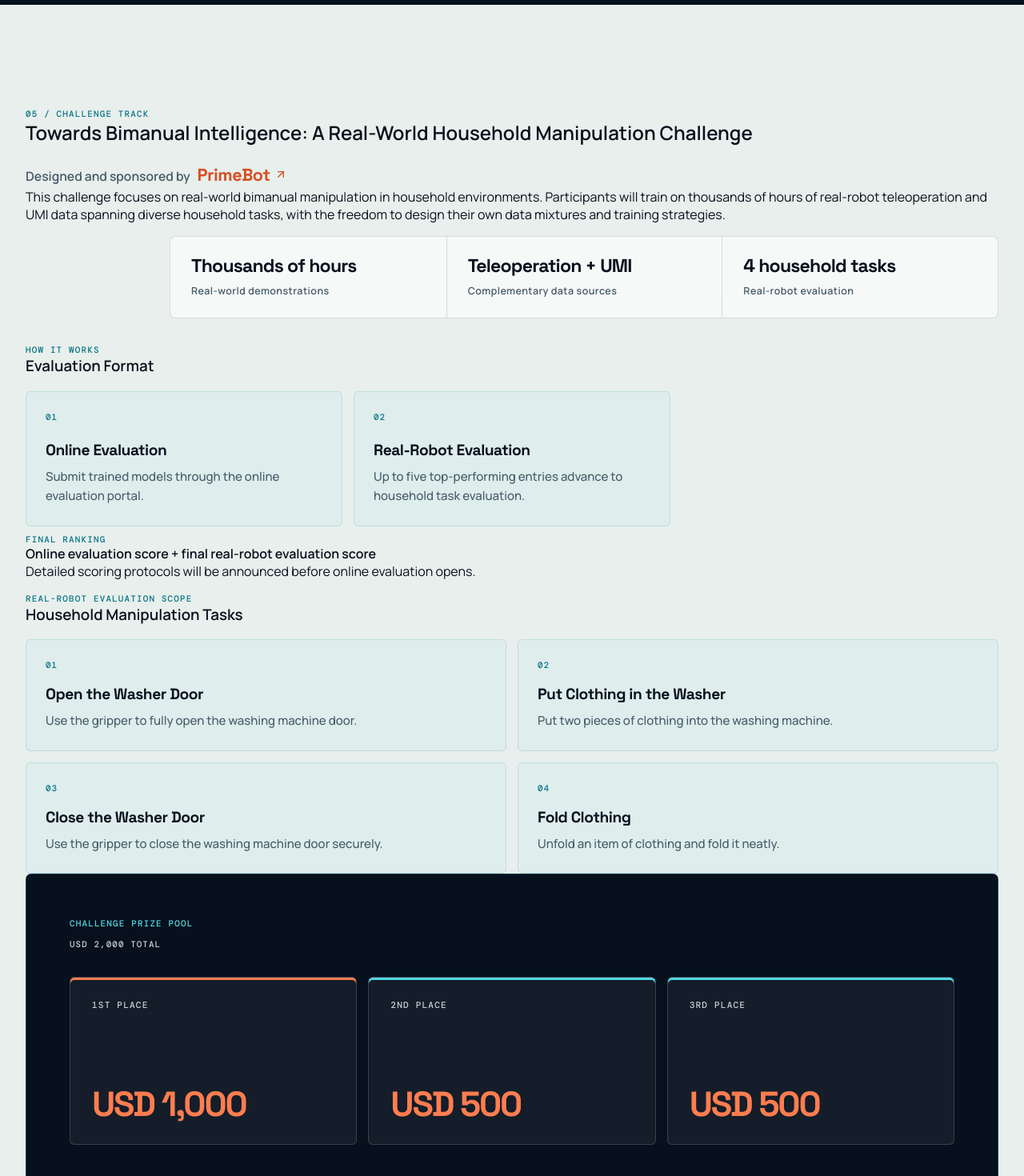
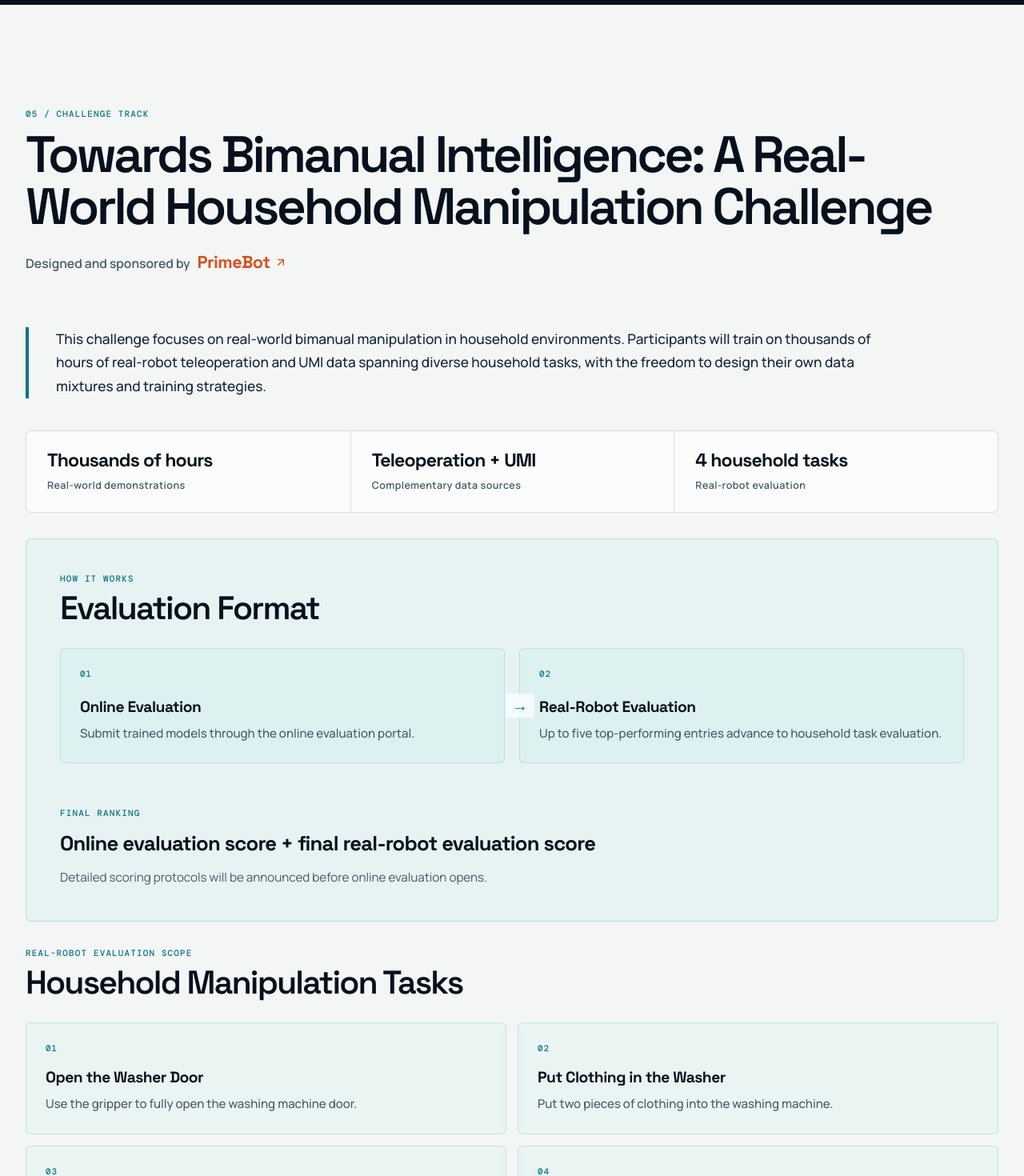
Before and after one commit to bimanual-robot-learning/bimanual-robot-learning.github.io, a React (Vite) app: page / in a window 1280 px wide. Shown: the part 6480-7950 px from the top of the page at 80% size. Built offline with nearby package versions, Linux system fonts and the light colour scheme.

Commit message:
style: redesign challenge track hierarchy

```diff
--- a/src/App.css
+++ b/src/App.css
@@ -849,8 +849,7 @@
   line-height: 1.5;
 }
 
-.person-card--organizer,
-.person-card--challenge-organizer {
+.person-card--organizer {
   display: grid;
   grid-template-columns: 104px 1fr;
   align-items: center;
@@ -859,14 +858,12 @@
   border-radius: 7px;
 }
 
-.person-card--organizer .person-card__media,
-.person-card--challenge-organizer .person-card__media {
+.person-card--organizer .person-card__media {
   aspect-ratio: 0.84;
   border-radius: 6px 0 0 6px;
 }
 
-.person-card--organizer .person-card__copy,
-.person-card--challenge-organizer .person-card__copy {
+.person-card--organizer .person-card__copy {
   padding: 18px;
 }
 
@@ -1319,19 +1316,7 @@
 .section--challenge {
   position: relative;
   overflow: hidden;
-  background: var(--paper-soft);
-}
-
-.challenge-grid {
-  position: absolute;
-  inset: 0;
-  opacity: 0.36;
-  background-image:
-    linear-gradient(rgba(27, 132, 153, 0.08) 1px, transparent 1px),
-    linear-gradient(90deg, rgba(27, 132, 153, 0.08) 1px, transparent 1px);
-  background-size: 64px 64px;
-  mask-image: linear-gradient(90deg, #000, transparent 92%);
-  pointer-events: none;
+  background: var(--paper);
 }
 
 .challenge-content {
@@ -1339,24 +1324,43 @@
   z-index: 1;
 }
 
-.section--challenge .section-heading h2 {
-  max-width: 980px;
+.challenge-heading {
+  width: 100%;
+  margin-bottom: clamp(38px, 5vw, 64px);
+}
+
+.challenge-heading h2 {
+  max-width: 1160px;
+  margin: 12px 0 0;
+  color: var(--ink-950);
+  font-family: var(--font-display);
+  font-size: clamp(3rem, 5vw, 4.5rem);
+  font-weight: 600;
+  letter-spacing: -0.055em;
+  line-height: 1.02;
   text-wrap: balance;
 }
 
-.section--challenge .section-heading .eyebrow,
-.challenge-block > .eyebrow,
+.challenge-evaluation > .eyebrow,
+.challenge-tasks > .eyebrow,
 .challenge-timeline > .eyebrow {
   color: var(--cyan-deep);
 }
 
-.section--challenge .section-description {
-  max-width: 900px;
+.challenge-introduction {
+  max-width: 1060px;
+  padding-left: clamp(22px, 3vw, 34px);
+  margin: 0 0 40px;
+  color: var(--ink-800);
+  border-left: 4px solid var(--cyan-deep);
+  font-size: 1.08rem;
+  font-weight: 500;
+  line-height: 1.72;
 }
 
 .challenge-sponsor {
   display: flex;
-  max-width: 900px;
+  max-width: 1060px;
   margin: 20px 0 0;
   flex-wrap: wrap;
   align-items: baseline;
@@ -1381,7 +1385,8 @@
 
 .challenge-facts {
   display: grid;
-  margin: 0 0 32px 180px;
+  width: 100%;
+  margin: 0 0 32px;
   padding: 0;
   overflow: hidden;
   background: rgba(255, 255, 255, 0.62);
@@ -1422,7 +1427,7 @@
   line-height: 1.12;
 }
 
-.challenge-block,
+.challenge-evaluation,
 .challenge-timeline {
   padding: clamp(28px, 4vw, 42px);
   margin-bottom: 32px;
@@ -1431,13 +1436,19 @@
   border-radius: 7px;
 }
 
-.challenge-block > .eyebrow,
+.challenge-evaluation {
+  background: rgba(82, 216, 230, 0.08);
+  border-color: rgba(27, 132, 153, 0.2);
+}
+
+.challenge-evaluation > .eyebrow,
 .challenge-timeline > .eyebrow,
 .challenge-prize-pool > header .eyebrow {
   margin: 0 0 8px;
 }
 
-.challenge-block > h3,
+.challenge-evaluation > h3,
+.challenge-tasks > h3,
 .challenge-timeline > h3 {
   max-width: 760px;
   margin: 0 0 28px;
@@ -1454,9 +1465,30 @@
   display: grid;
   padding: 0;
   margin: 0;
-  grid-template-columns: repeat(3, minmax(0, 1fr));
-  gap: 14px;
+  grid-template-columns: repeat(2, minmax(0, 1fr));
+  gap: 18px;
   list-style: none;
+}
+
+.challenge-flow li {
+  position: relative;
+}
+
+.challenge-flow li + li::before {
+  position: absolute;
+  top: 50%;
+  left: -18px;
+  z-index: 2;
+  width: 36px;
+  color: var(--cyan-deep);
+  background: #f3fbfc;
+  content: '\2192';
+  font-family: var(--font-mono);
+  font-size: 1.25rem;
+  font-weight: 700;
+  line-height: 30px;
+  text-align: center;
+  transform: translateY(-50%);
 }
 
 .challenge-flow li,
@@ -1500,15 +1532,40 @@
   line-height: 1.62;
 }
 
-.challenge-scoring-note {
-  padding: 17px 20px;
-  margin: 18px 0 0;
+.challenge-final-ranking {
+  padding: 26px 0 0;
+  margin: 28px 0 0;
   color: var(--ink-800);
-  background: rgba(82, 216, 230, 0.12);
-  border-left: 3px solid var(--cyan-deep);
   font-size: 0.95rem;
+  line-height: 1.6;
+}
+
+.challenge-final-ranking .eyebrow {
+  margin: 0 0 8px;
+  color: var(--cyan-deep);
+}
+
+.challenge-final-ranking strong {
+  display: block;
+  max-width: 880px;
+  color: var(--ink-950);
+  font-family: var(--font-display);
+  font-size: clamp(1.25rem, 2vw, 1.65rem);
   font-weight: 650;
-  line-height: 1.6;
+  letter-spacing: -0.03em;
+}
+
+.challenge-final-ranking > p:last-child {
+  margin: 10px 0 0;
+  color: var(--slate-readable);
+}
+
+.challenge-tasks {
+  margin-bottom: 32px;
+}
+
+.challenge-tasks > .eyebrow {
+  margin: 0 0 8px;
 }
 
 .challenge-task-grid {
@@ -1522,92 +1579,80 @@
 }
 
 .challenge-prize-pool {
-  position: relative;
-  isolation: isolate;
   overflow: hidden;
-  padding: clamp(34px, 5vw, 54px);
+  padding: clamp(30px, 4vw, 44px);
   margin-bottom: 32px;
-  color: var(--white);
-  background: var(--ink-950);
-  border: 1px solid rgba(82, 216, 230, 0.22);
+  color: var(--ink-950);
+  background: rgba(255, 125, 79, 0.055);
+  border: 1px solid rgba(255, 125, 79, 0.24);
+  border-top: 4px solid var(--orange);
   border-radius: 7px;
 }
 
-.challenge-prize-pool__grid {
-  position: absolute;
-  inset: 0;
-  z-index: -1;
-  opacity: 0.18;
-  background-image:
-    linear-gradient(rgba(82, 216, 230, 0.2) 1px, transparent 1px),
-    linear-gradient(90deg, rgba(82, 216, 230, 0.2) 1px, transparent 1px);
-  background-size: 32px 32px;
-  mask-image: linear-gradient(90deg, #000, transparent 84%);
-}
-
 .challenge-prize-pool > header {
-  margin-bottom: 32px;
+  display: flex;
+  margin-bottom: 26px;
+  align-items: baseline;
+  justify-content: space-between;
+  gap: 24px;
 }
 
 .challenge-prize-pool > header .eyebrow {
-  color: var(--cyan);
+  margin: 0;
+  color: var(--ink-950);
+  font-family: var(--font-display);
+  font-size: clamp(1.6rem, 2.7vw, 2.3rem);
+  font-weight: 650;
+  letter-spacing: -0.04em;
+  text-transform: none;
 }
 
 .challenge-prize-pool > header .challenge-prize-total {
   margin: 0;
   color: var(--orange);
   font-family: var(--font-display);
-  font-size: clamp(3rem, 7vw, 5.5rem);
+  font-size: clamp(1.45rem, 2.5vw, 2.1rem);
   font-weight: 700;
   letter-spacing: -0.065em;
-  line-height: 0.95;
-}
-
-.challenge-prize-pool > header > p:last-child {
-  margin: 12px 0 0;
-  color: var(--slate-light-readable);
-  font-family: var(--font-mono);
-  font-size: 0.68rem;
-  font-weight: 600;
-  letter-spacing: 0.1em;
-  line-height: 1.45;
-  text-transform: uppercase;
+  line-height: 1;
 }
 
 .challenge-prize-grid {
   display: grid;
   grid-template-columns: repeat(3, minmax(0, 1fr));
-  gap: 14px;
+  gap: 0;
 }
 
 .challenge-prize-grid article {
   display: flex;
   min-width: 0;
-  min-height: 210px;
-  padding: 27px;
+  min-height: 150px;
+  padding: 20px 28px;
   flex-direction: column;
   justify-content: flex-end;
-  background: rgba(255, 255, 255, 0.055);
-  border: 1px solid rgba(255, 255, 255, 0.16);
-  border-radius: 6px;
+  background: transparent;
+}
+
+.challenge-prize-grid article + article {
+  border-left: 1px solid rgba(255, 125, 79, 0.24);
 }
 
 .challenge-prize-grid article[data-accent='primary'] {
-  box-shadow: inset 0 3px 0 var(--orange);
-}
-
-.challenge-prize-grid article[data-accent='secondary'] {
-  box-shadow: inset 0 3px 0 var(--cyan);
+  background: transparent;
+}
+
+.challenge-prize-grid article[data-accent='primary'] h4 {
+  color: var(--orange-deep);
+  font-weight: 700;
 }
 
 .challenge-prize-grid h4 {
   margin: 0 0 auto;
-  color: var(--slate-light-readable);
-  font-family: var(--font-mono);
-  font-size: 0.7rem;
-  font-weight: 600;
-  letter-spacing: 0.1em;
-  text-transform: uppercase;
+  color: var(--ink-950);
+  font-family: var(--font-display);
+  font-size: clamp(1.35rem, 2.2vw, 1.8rem);
+  font-weight: 650;
+  letter-spacing: -0.035em;
 }
 
 .challenge-prize-grid strong {
@@ -1619,14 +1664,6 @@
   letter-spacing: -0.05em;
   line-height: 1;
   white-space: nowrap;
-}
-
-.challenge-prize-grid p {
-  margin: 10px 0 0;
-  color: var(--slate-light-readable);
-  font-size: 0.9rem;
-  font-weight: 500;
-  line-height: 1.5;
 }
 
 .challenge-timeline {
@@ -1726,52 +1763,35 @@
   white-space: nowrap;
 }
 
-.challenge-organizers {
-  padding-top: clamp(44px, 6vw, 72px);
-  margin-top: clamp(44px, 6vw, 72px);
-  border-top: 1px solid var(--line-light);
-}
-
-.challenge-organizers > header {
-  margin-bottom: 28px;
-}
-
-.challenge-organizers > header .eyebrow {
-  color: var(--cyan-deep);
-}
-
-.challenge-organizers > header h3 {
-  margin: 7px 0 10px;
-  color: var(--ink-950);
-  font-family: var(--font-display);
-  font-size: clamp(1.8rem, 3vw, 2.45rem);
-  font-weight: 600;
-  letter-spacing: -0.04em;
-  line-height: 1.1;
-}
-
-.challenge-organizers > header > p:last-child {
-  max-width: 720px;
-  margin: 0;
-  color: var(--slate-readable);
-  font-size: 1rem;
-  font-weight: 500;
-  line-height: 1.62;
-}
-
 .challenge-organizer-grid {
   display: grid;
-  grid-template-columns: repeat(2, minmax(0, 1fr));
-  gap: 20px;
-}
-
-.person-card--challenge-organizer .person-card__copy h4 {
-  margin: 0;
-  color: var(--ink-950);
-  font-family: var(--font-display);
-  font-size: 1rem;
-  font-weight: 600;
-  letter-spacing: -0.025em;
+  grid-template-columns: repeat(4, minmax(0, 1fr));
+  gap: 18px;
+}
+
+.person-card--challenge-organizer {
+  display: grid;
+  min-width: 0;
+  grid-template-columns: 92px minmax(0, 1fr);
+  align-items: center;
+  background: rgba(255, 255, 255, 0.54);
+  border: 1px solid var(--line-light);
+  border-radius: 7px;
+}
+
+.person-card--challenge-organizer .person-card__media {
+  aspect-ratio: 1;
+  border-radius: 6px 0 0 6px;
+}
+
+.person-card--challenge-organizer .person-card__copy {
+  min-width: 0;
+  padding: 14px;
+}
+
+.section--organizers,
+.section--challenge-organizers {
+  background-color: var(--paper);
 }
 
 .section--organizers {
@@ -1779,6 +1799,11 @@
     linear-gradient(rgba(8, 25, 43, 0.035) 1px, transparent 1px),
     var(--paper);
   background-size: 100% 68px;
+}
+
+.section--challenge-organizers {
+  background: var(--paper);
+  border-top: 1px solid var(--line-light);
 }
 
 .site-footer {
@@ -2404,7 +2429,7 @@
     gap: 15px;
   }
 
-  .challenge-block,
+  .challenge-evaluation,
   .challenge-timeline,
   .challenge-prize-pool {
     padding: 26px 22px;
```
Also changed, not shown: 1 other file (tests, documents, lock files or other folders).
